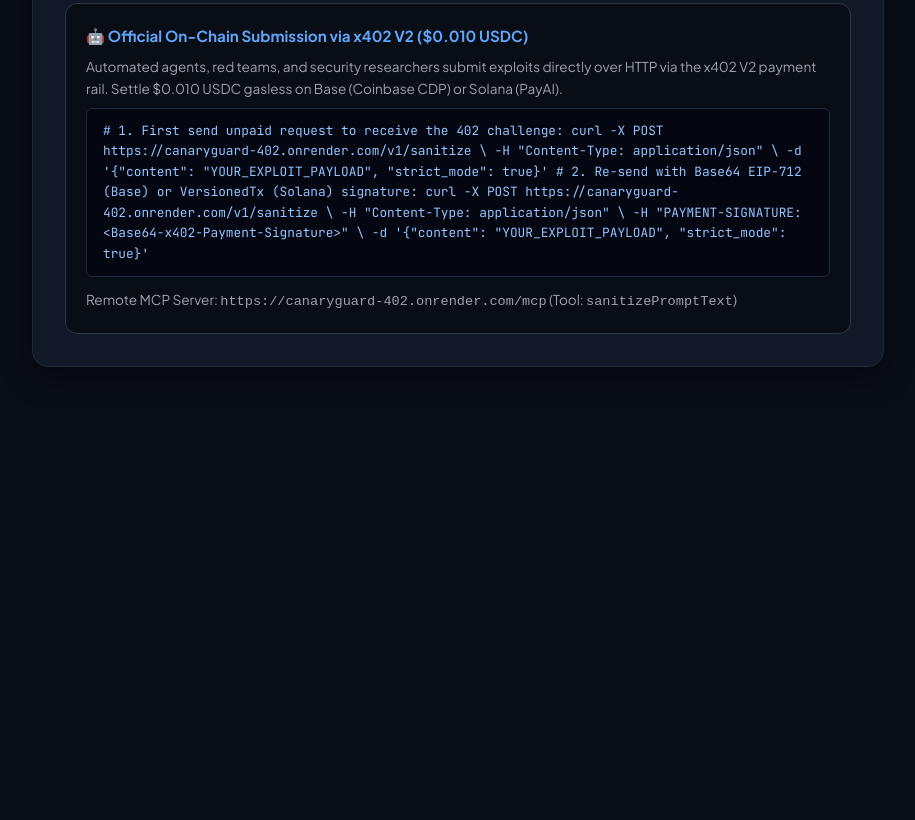
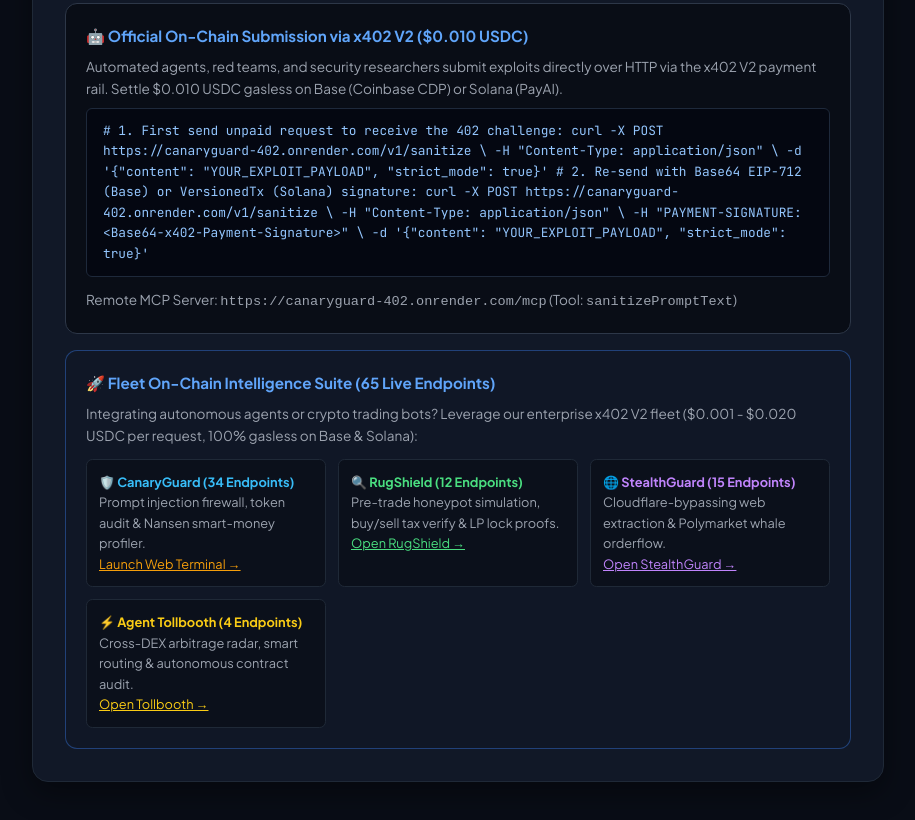
Before and after one commit to Booshdag-io/canaryguard-402, a website: page public/bounty.html in a window 1280 px wide. Shown: the part 1212-2032 px from the top of the page, without its empty margins (182-1097 px from the left). Before the commit the page ends 1643 px from the top, so only its background shows below. Drawn offline with Linux system fonts and the light colour scheme.

Commit message:
feat(bounty): add fleet on-chain intelligence suite showcase & cross-links

```diff
--- a/public/bounty.html
+++ b/public/bounty.html
@@ -279,6 +279,35 @@ curl -X POST https://canaryguard-402.onrender.com/v1/sanitize \
         <p style="font-size: 0.85rem; color: var(--muted); margin-top: 0.75rem;">
           Remote MCP Server: <code>https://canaryguard-402.onrender.com/mcp</code> (Tool: <code>sanitizePromptText</code>)
         </p>
+      </div>
+
+      <div class="onchain-box" style="margin-top: 1rem; border-color: rgba(59, 130, 246, 0.4); background: rgba(17, 24, 39, 0.6);">
+        <div class="onchain-title" style="color: #60a5fa;">🚀 Fleet On-Chain Intelligence Suite (65 Live Endpoints)</div>
+        <p style="font-size: 0.85rem; color: var(--muted); margin-bottom: 0.75rem;">
+          Integrating autonomous agents or crypto trading bots? Leverage our enterprise x402 V2 fleet ($0.001 - $0.020 USDC per request, 100% gasless on Base & Solana):
+        </p>
+        <div style="display: grid; grid-template-columns: repeat(auto-fit, minmax(220px, 1fr)); gap: 0.75rem; font-size: 0.8rem;">
+          <div style="background: rgba(0,0,0,0.3); padding: 0.75rem; border-radius: 0.4rem; border: 1px solid var(--border);">
+            <strong style="color: #38bdf8;">🛡️ CanaryGuard (34 Endpoints)</strong><br>
+            <span style="color: var(--muted);">Prompt injection firewall, token audit & Nansen smart-money profiler.</span><br>
+            <a href="https://canaryguard-402.onrender.com/" target="_blank" style="color: var(--accent); text-decoration: underline;">Launch Web Terminal →</a>
+          </div>
+          <div style="background: rgba(0,0,0,0.3); padding: 0.75rem; border-radius: 0.4rem; border: 1px solid var(--border);">
+            <strong style="color: #4ade80;">🔍 RugShield (12 Endpoints)</strong><br>
+            <span style="color: var(--muted);">Pre-trade honeypot simulation, buy/sell tax verify & LP lock proofs.</span><br>
+            <a href="https://rugshield-402.onrender.com/" target="_blank" style="color: #4ade80; text-decoration: underline;">Open RugShield →</a>
+          </div>
+          <div style="background: rgba(0,0,0,0.3); padding: 0.75rem; border-radius: 0.4rem; border: 1px solid var(--border);">
+            <strong style="color: #c084fc;">🌐 StealthGuard (15 Endpoints)</strong><br>
+            <span style="color: var(--muted);">Cloudflare-bypassing web extraction & Polymarket whale orderflow.</span><br>
+            <a href="https://stealthguard-402.onrender.com/" target="_blank" style="color: #c084fc; text-decoration: underline;">Open StealthGuard →</a>
+          </div>
+          <div style="background: rgba(0,0,0,0.3); padding: 0.75rem; border-radius: 0.4rem; border: 1px solid var(--border);">
+            <strong style="color: #facc15;">⚡ Agent Tollbooth (4 Endpoints)</strong><br>
+            <span style="color: var(--muted);">Cross-DEX arbitrage radar, smart routing & autonomous contract audit.</span><br>
+            <a href="https://x402-agent-tollbooth.onrender.com/" target="_blank" style="color: #facc15; text-decoration: underline;">Open Tollbooth →</a>
+          </div>
+        </div>
       </div>
     </div>
   </div>
```
